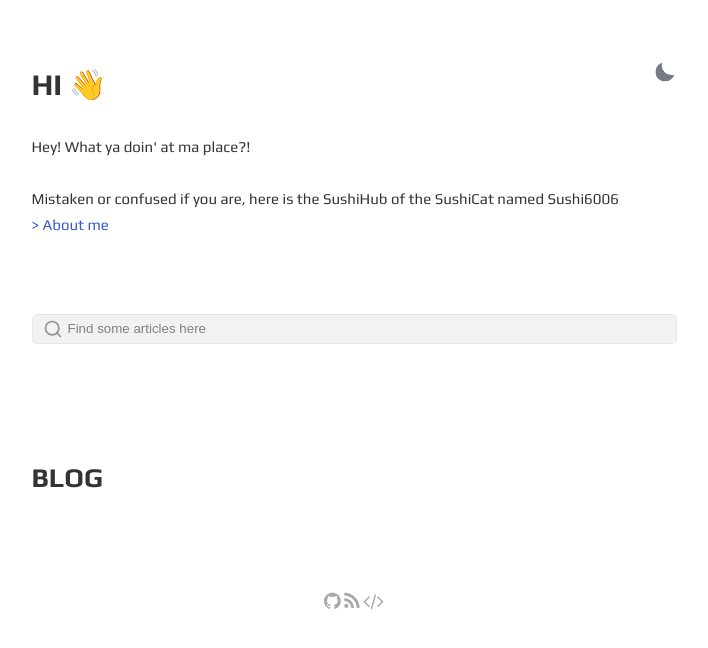
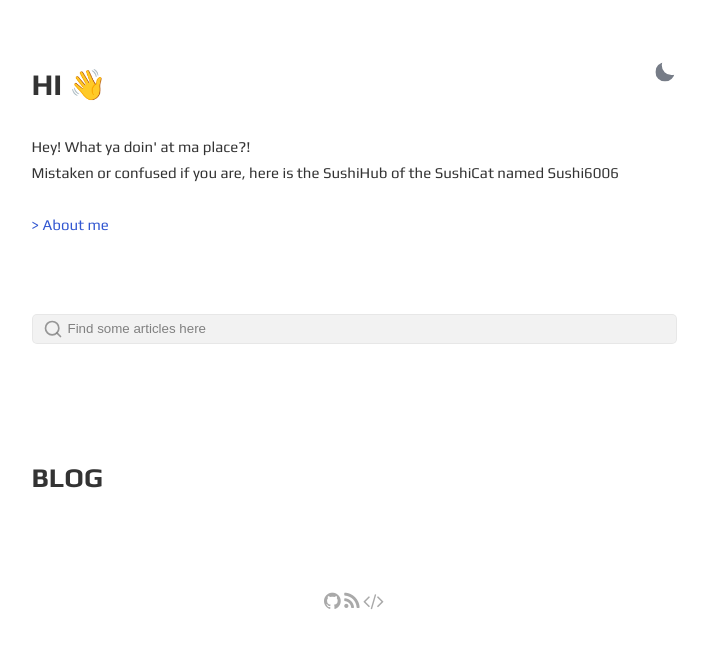
Before and after one commit to Sushi6006/Sushi6006.github.io, a Jekyll site: the page built from index.html, in a window 1280 px wide. Shown: the top 648 px of the page, without its empty margins (286-994 px from the left). Built offline with Jekyll 4.4.1, drawn with Linux system fonts in a browser that asks for light colours.

Commit message:
fixed desc typo

```diff
--- a/_config.yml
+++ b/_config.yml
@@ -2,8 +2,8 @@ site: Sushi6006
 title: Sushi6006
 greetings: Hi 👋
 description: >-
-  Hey! What ya doin' at ma place?!<br/><br/>
-  Mistaken or confused if you are, here is the SushiHub of the SushiCat named Sushi6006
+  Hey! What ya doin' at ma place?!<br/>
+  Mistaken or confused if you are, here is the SushiHub of the SushiCat named Sushi6006<br/><br/>
 lang: en-US
 data-theme: dark  # default theme "dark" | "light"
 
```
